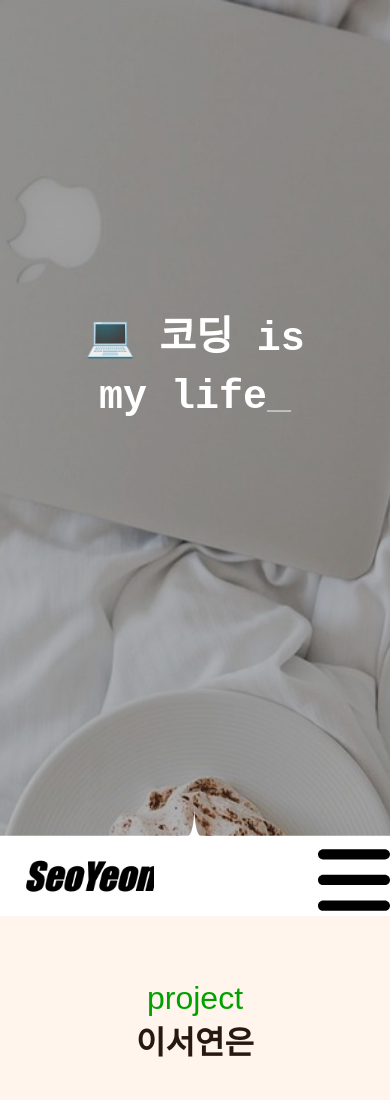
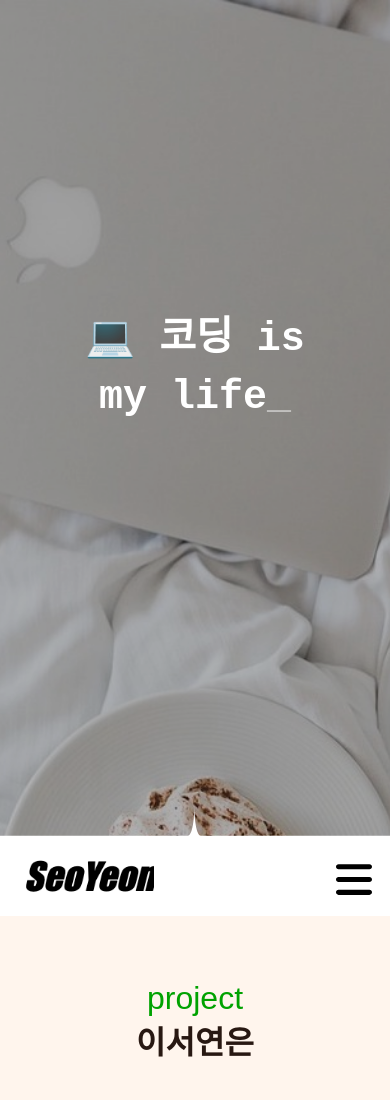
Before and after one commit to seoyeon1123/me, a plain HTML site: page index.html in a window 390 px wide. Shown: the top 1100 px of the page. Drawn offline with Linux system fonts and the light colour scheme; a web font is replaced by a local one.

Commit message:
feat:css 변경

```diff
--- a/styles/2-header.css
+++ b/styles/2-header.css
@@ -48,9 +48,9 @@ li.header__nav-item{
     display: block;
     width: var(--height-toolbar);
     height: var(--height-toolbar);
-    background-image: url(/images/bars-solid.svg);
+    background-image: url(https://seoyeon1123.github.io/me/images/bars-solid.svg);
     background-size: contain;
-    background-size: 100%;
+    background-size: 50%;
     background-repeat: no-repeat;
     background-position: center;
   }
```
